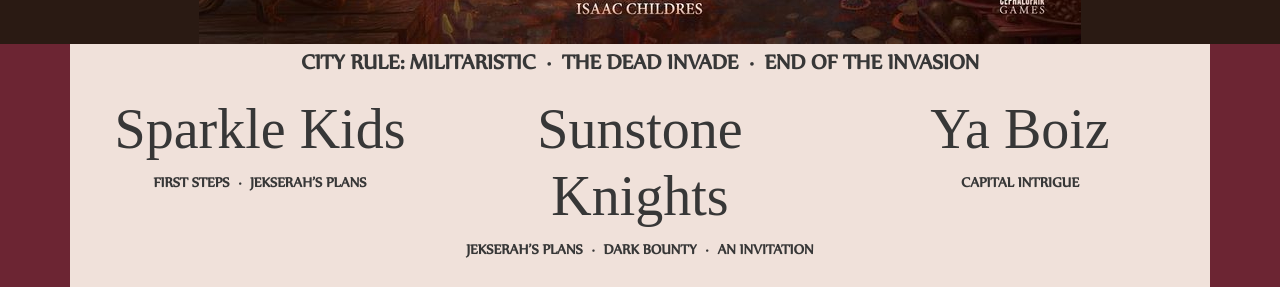
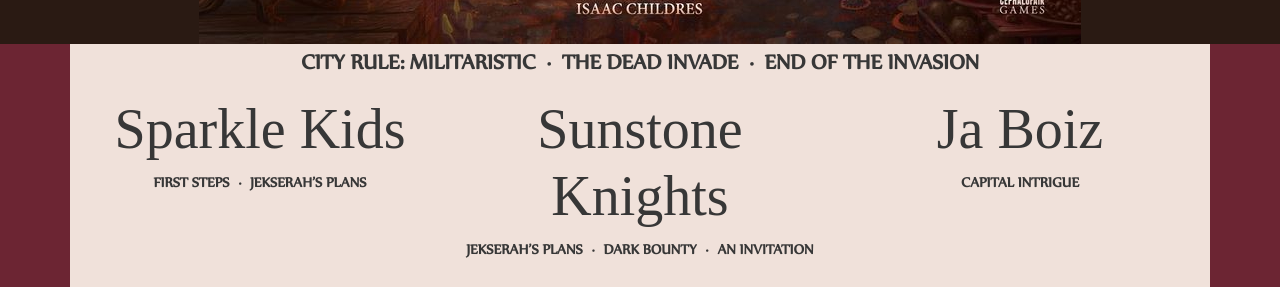
Before and after one commit to Divegato/gloomhaven-travel-log, a Jekyll site: the page built from index.html, in a window 1280 px wide. Shown: the part 586-873 px from the top of the page. Built offline with Jekyll 4.4.1, drawn with Linux system fonts in a browser that asks for light colours; nearby versions of some CDN libraries; some web fonts are replaced.

Commit message:
I guess it's Ja

```diff
--- a/index.html
+++ b/index.html
@@ -24,7 +24,7 @@
     </ul>
   </div>
   <div class="col-md-4 col-12">
-    <h1>Ya Boiz</h1>
+    <h1>Ja Boiz</h1>
     <ul class="achievements party-achievements">
       <li>Capital Intrigue</li>
     </ul>
@@ -57,7 +57,7 @@
 <div class="row">
   {% if post.team == 'Sunstone Knights' %}
   <div class="col-md-4 d-md-flex d-none">&nbsp;</div>
-  {% endif %} {% if post.team == 'Ya Boiz' %}
+  {% endif %} {% if post.team == 'Ja Boiz' %}
   <div class="col-md-8 d-md-flex d-none">&nbsp;</div>
   {% endif %}
   <div class="col-md-4 col-12">
```
Also changed, not shown: 2 other files.
